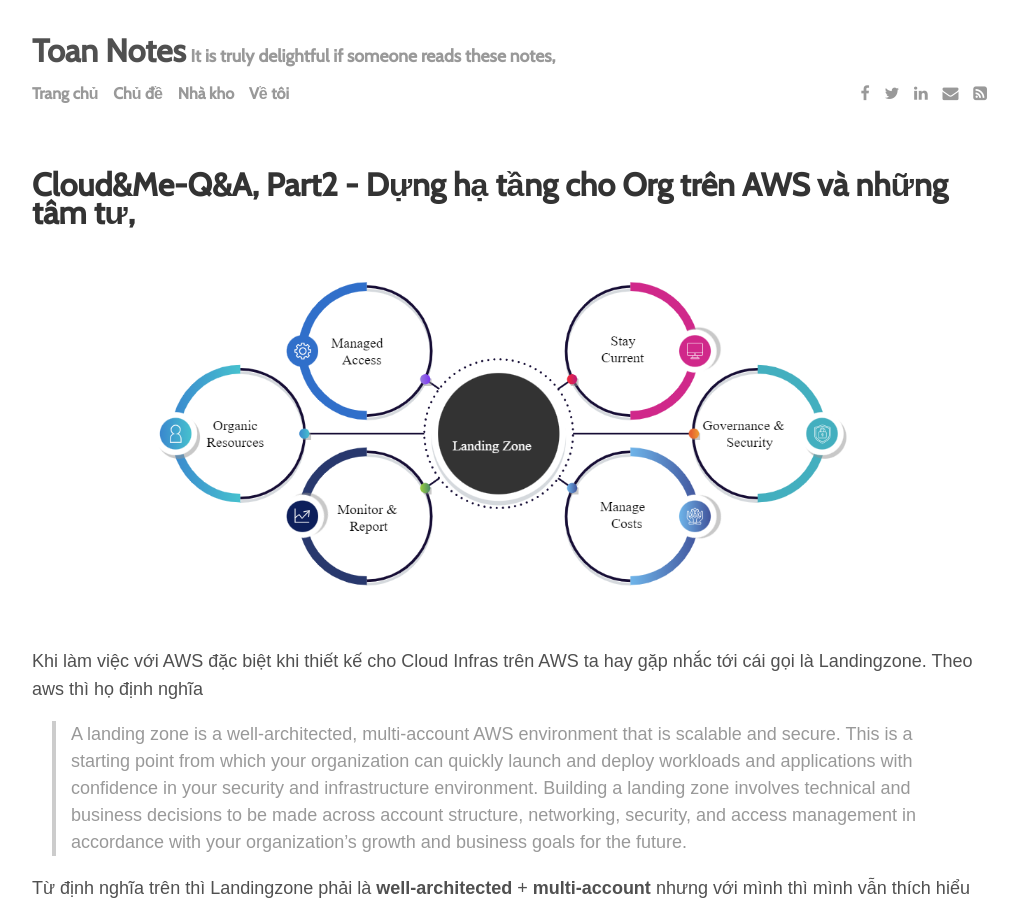
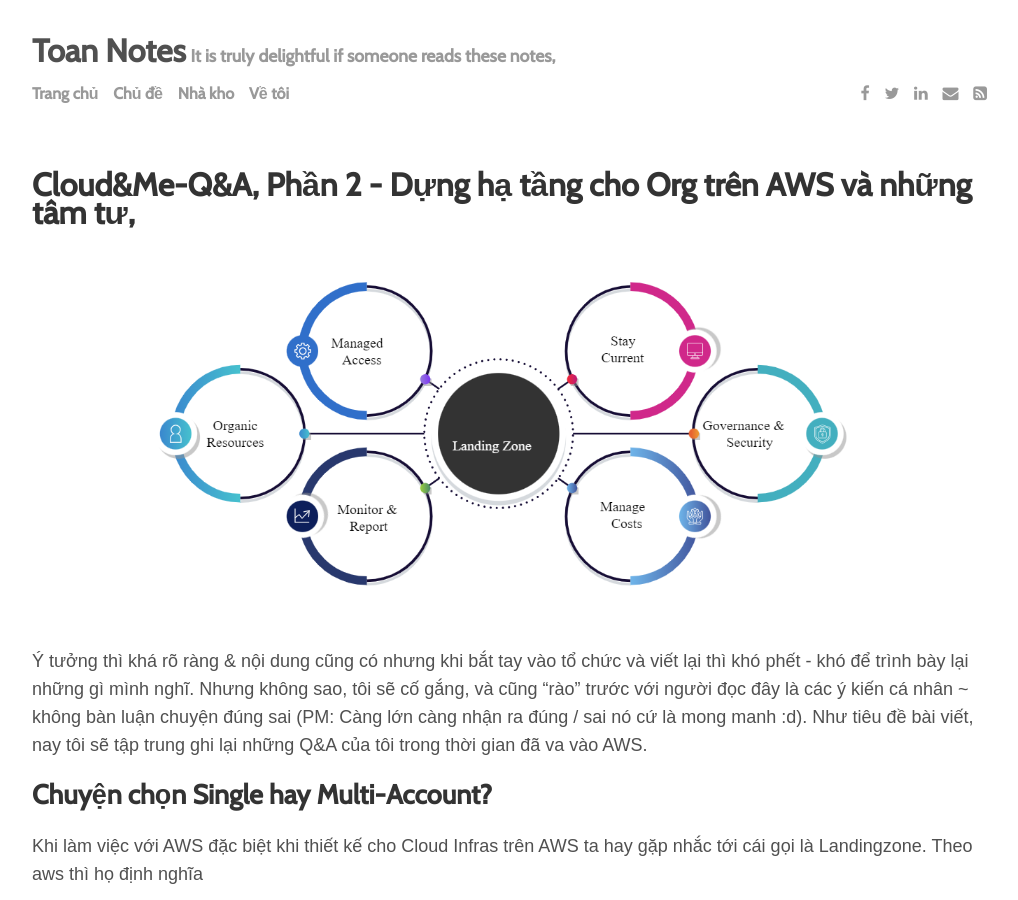
Before and after one commit to toannai/blog, a Jekyll site: the page built from _posts/2023-12-27-aws-design-LandingZone.md, in a window 1280 px wide and 900 px high. Shown: the whole window, without its empty margins (128-1146 px from the left). Built offline with Jekyll 4.4.1, drawn with Linux system fonts in a browser that asks for light colours; some web fonts are replaced; some of the changed text lies outside the part shown.

Commit message:
Update aws 1

```diff
--- a/_posts/2023-12-27-aws-design-LandingZone.md
+++ b/_posts/2023-12-27-aws-design-LandingZone.md
@@ -1,11 +1,15 @@
 ---
 layout: post
-title: "Cloud&Me-Q&A, Part2 - Dựng hạ tầng cho Org trên AWS và những tâm tư,"
+title: "Cloud&Me-Q&A, Phần 2 - Dựng hạ tầng cho Org trên AWS và những tâm tư,"
 author: "remi"
 categories: job
 tags: ['AWS', 'Cloud']
 image: assets/img/2023/12/27/00_intro_landingzone.png
 ---
+
+Ý tưởng thì khá rõ ràng & nội dung cũng có nhưng khi bắt tay vào tổ chức và viết lại thì khó phết - khó để trình bày lại những gì mình nghĩ. Nhưng không sao, tôi sẽ cố gắng, và cũng "rào" trước với người đọc đây là các ý kiến cá nhân ~ không bàn luận chuyện đúng sai (PM: Càng lớn càng nhận ra đúng / sai nó cứ là mong manh :d). Như tiêu đề bài viết, nay tôi sẽ tập trung ghi lại những Q&A của tôi trong thời gian đã va vào AWS.
+
+## Chuyện chọn Single hay Multi-Account?
 
 Khi làm việc với AWS đặc biệt khi thiết kế cho Cloud Infras trên AWS ta hay gặp nhắc tới cái gọi là Landingzone. Theo aws thì họ định nghĩa
 >A landing zone is a well-architected, multi-account AWS environment that is scalable and secure. This is a starting point from which your organization can quickly launch and deploy workloads and applications with confidence in your security and infrastructure environment. Building a landing zone involves technical and business decisions to be made across account structure, networking, security, and access management in accordance with your organization’s growth and business goals for the future.
```
Also changed, not shown: _posts/2023-12-21-c1-cloud-and-me-quick-started.md (renamed from _posts/2023-12-21-c1-aws-and-me-quick-started.md, +1 -1 lines).
